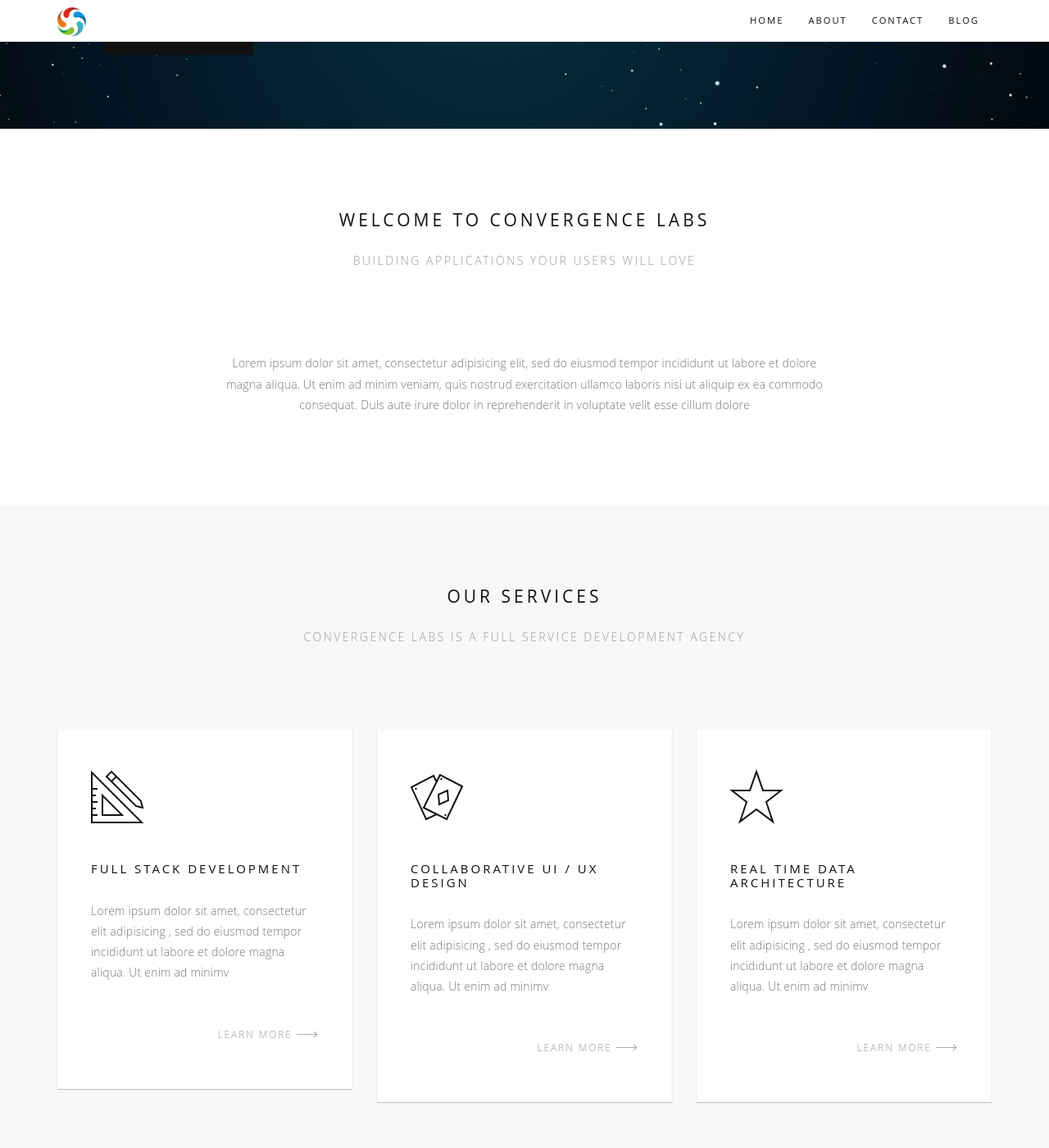
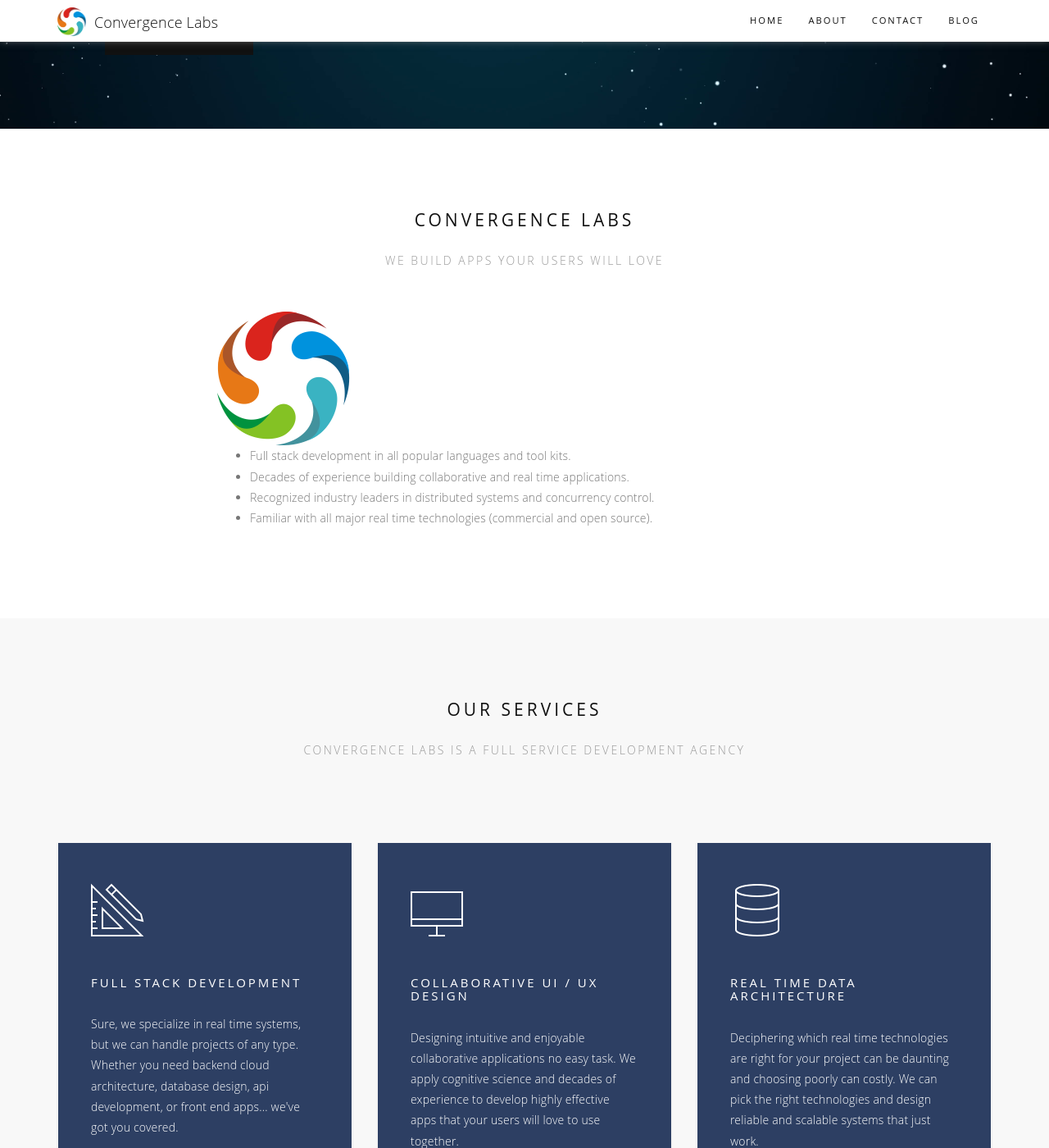
Before and after one commit to convergencelabs/convergencelabs-com, a Jekyll site: the page built from pages/index.html, in a window 1280 px wide and 1400 px high, scrolled down 343 px. Shown: the whole window at 82% size. Built offline with Jekyll 4.4.1, drawn with Linux system fonts in a browser that asks for light colours; some of the changed text lies outside the part shown.

Commit message:
More incremental work.

```diff
--- a/_sass/theme/_cta.scss
+++ b/_sass/theme/_cta.scss
@@ -6,7 +6,11 @@
 
 /* ---- 17.1 CTA - Link ---- */
 .cta-link {
-	background: url(../../assets/images/shattered.gif) repeat;
+	background: url(/assets/images/network-connection.jpg);
+	background-attachment: fixed;
+	background-position: center;
+	background-repeat: no-repeat;
+	background-size: cover;
 
 	.bg-overlay {
 		width: 100%;
--- a/_sass/theme/_navigation.scss
+++ b/_sass/theme/_navigation.scss
@@ -27,6 +27,20 @@
         color: white;
         position: relative;
         top: 3px;
+      }
+    }
+  }
+
+  &.navbar-small {
+    -webkit-box-shadow: 0px -2px 10px 0px rgba(153,153,153,0.75);
+    -moz-box-shadow: 0px -2px 10px 0px rgba(153,153,153,0.75);
+    box-shadow: 0px -2px 10px 0px rgba(153,153,153,0.75);
+
+    .navbar-header {
+      .navbar-brand {
+        span {
+          color: $dark;
+        }
       }
     }
   }
--- a/assets/styles/convergence.scss
+++ b/assets/styles/convergence.scss
@@ -2,3 +2,27 @@
 ---
 
 @import "theme/main.scss";
+
+
+#services {
+  .ft-item {
+    color: white;
+    background: #2d3f63;
+
+    span, h4, a, p {
+      color: white;
+    }
+  }
+}
+
+#welcome {
+  header.sec-heading {
+    margin-bottom: 50px;
+  }
+}
+
+#process {
+  .ft-steps-numbers .ft-item .ft-nbr {
+    color: rgba(29, 87, 125, 0.44)
+  }
+}
--- a/pages/index.html
+++ b/pages/index.html
@@ -21,11 +21,19 @@
   <div class="row">
     <div class="ws-m"></div>
     <header class="sec-heading">
-      <h2>Welcome to Convergence Labs</h2>
-      <span class="subheading">Building Applications Your Users Will Love</span>
+      <h2>Convergence Labs</h2>
+      <span class="subheading">We Build Apps Your Users Will Love</span>
     </header>
-    <div class="col-md-offset-2 col-md-8 text-center ws-m">
-      <p>Lorem ipsum dolor sit amet, consectetur adipisicing elit, sed do eiusmod tempor incididunt ut labore et dolore magna aliqua. Ut enim ad minim veniam, quis nostrud exercitation ullamco laboris nisi ut aliquip ex ea commodo consequat. Duis aute irure dolor in reprehenderit in voluptate velit esse cillum dolore</p>
+  </div>
+  <div class="row">
+    <div class="col-md-offset-2 col-md-8 ws-m">
+      <img src="/assets/images/convergence-logo.png" />
+      <ul>
+        <li>Full stack development in all popular languages and tool kits.</li>
+        <li>Decades of experience building collaborative and real time applications.</li>
+        <li>Recognized industry leaders in distributed systems and concurrency control.</li>
+        <li>Familiar with all major real time technologies (commercial and open source).</li>
+      </ul>
     </div>
   </div><!-- / .row -->
 </section><!-- / .section -->
@@ -45,7 +53,7 @@
         <div class="ft-item wow fadeInUp" data-wow-duration="1s">
           <span class="linea-basic-pencil-ruler"></span>
           <h4>Full Stack Development</h4>
-          <p>Lorem ipsum dolor sit amet, consectetur elit adipisicing , sed do eiusmod tempor incididunt ut labore et dolore magna aliqua. Ut enim ad minimv</p>
+          <p>Sure, we specialize in real time systems, but we can handle projects of any type. Whether you need backend cloud architecture, database design, api development, or front end apps... we've got you covered.</p>
           <a href="#">Learn more <span class="linea-arrows-slim-right"></span></a>
         </div>
       </div>
@@ -53,9 +61,9 @@
       <!-- Item 2 -->
       <div class="col-lg-4 col-md-6 mb-sm-50">
         <div class="ft-item wow fadeInUp" data-wow-duration="1s" data-wow-delay=".3s">
-          <span class="linea-basic-cards-diamonds"></span>
+          <span class="linea-basic-display"></span>
           <h4>Collaborative UI / UX Design</h4>
-          <p>Lorem ipsum dolor sit amet, consectetur elit adipisicing , sed do eiusmod tempor incididunt ut labore et dolore magna aliqua. Ut enim ad minimv</p>
+          <p>Designing intuitive and enjoyable collaborative applications no easy task. We apply cognitive science and decades of experience to develop highly effective apps that your users will love to use together.</p>
           <a href="#">Learn more <span class="linea-arrows-slim-right"></span></a>
         </div>
       </div>
@@ -63,9 +71,9 @@
       <!-- Item 3 -->
       <div class="col-lg-4 col-md-6 mb-sm-50">
         <div class="ft-item wow fadeInUp" data-wow-duration="1s" data-wow-delay=".6s">
-          <span class="linea-basic-star"></span>
+          <span class="linea-basic-server2"></span>
           <h4>Real Time Data Architecture</h4>
-          <p>Lorem ipsum dolor sit amet, consectetur elit adipisicing , sed do eiusmod tempor incididunt ut labore et dolore magna aliqua. Ut enim ad minimv</p>
+          <p>Deciphering which real time technologies are right for your project can be daunting and choosing poorly can costly. We can pick the right technologies and design reliable and scalable systems that just work.</p>
           <a href="#">Learn more <span class="linea-arrows-slim-right"></span></a>
         </div>
       </div>
@@ -185,33 +193,33 @@
 
 <!-- ========== Feature - Steps Numbers ========== -->
 
-<section class="container ft-steps-numbers">
+<section id="process" class="container ft-steps-numbers">
   <div class="row section">
 
     <header class="sec-heading ws-s">
-      <h2>Our work process</h2>
-      <span class="subheading">Lorem ipsum dolor sit amet, consectetur</span>
+      <h2>Our Formula for Success</h2>
+      <span class="subheading">Why our customers love working with us</span>
     </header>
 
     <!-- Step 1 -->
     <div class="col-lg-4 col-md-6 mb-sm-100 ft-item wow fadeIn" data-wow-duration="1s">
-      <span class="ft-nbr">01</span>
-      <h4>Design</h4>
-      <p>Lariatur, excepteur sint occaecat cupidatat non proident, sunt in culpa qui officia deserunt mollit anim id est</p>
+      <span class="ft-nbr">1</span>
+      <h4>Immerse</h4>
+      <p>We get to know you, your business, your goals, your customers and develop empathy for the problems you are trying to solve.</p>
     </div>
 
     <!-- Step 2 -->
     <div class="col-lg-4 col-md-6 mb-sm-100 ft-item wow fadeIn" data-wow-duration="1s" data-wow-delay=".3s">
-      <span class="ft-nbr">02</span>
-      <h4>Develop</h4>
-      <p>Lariatur, excepteur sint occaecat cupidatat non proident, sunt in culpa qui officia deserunt mollit anim id est</p>
+      <span class="ft-nbr">2</span>
+      <h4>Design</h4>
+      <p>We emphasize high quality interactive designs. We know the designs are done when the users are begging for the app.</p>
     </div>
 
     <!-- Step 3 -->
     <div class="col-lg-4 col-md-6 ft-item wow fadeIn" data-wow-duration="1s" data-wow-delay=".6s">
-      <span class="ft-nbr">03</span>
-      <h4>Deploy</h4>
-      <p>Lariatur, excepteur sint occaecat cupidatat non proident, sunt in culpa qui officia deserunt mollit anim id est</p>
+      <span class="ft-nbr">3</span>
+      <h4>Deliver</h4>
+      <p>We deliver great apps based on a deep understanding of what drives your business and what excites your users.</p>
     </div>
 
   </div><!-- / .row -->
@@ -238,7 +246,7 @@
 
       <header class="sec-heading">
         <h2>Latest from our blog</h2>
-        <span class="subheading">Check out our blog to see what were up to</span>
+        <span class="subheading">Our Thoughts and Trends in Developing Collaborative Apps</span>
       </header>
 
 
```
Also changed, not shown: assets/images/logo-large-dark.png (deleted), assets/images/logo.png (deleted), assets/images/signature.png (deleted).
